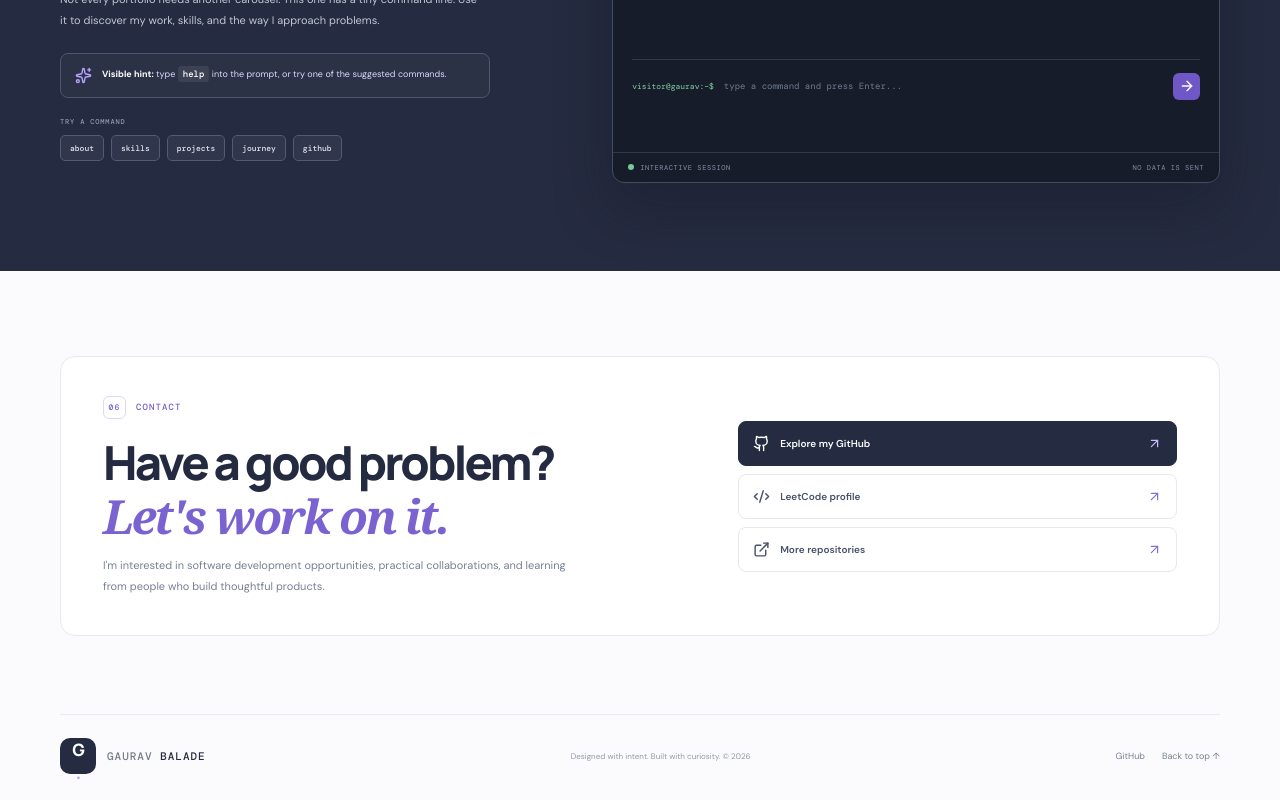
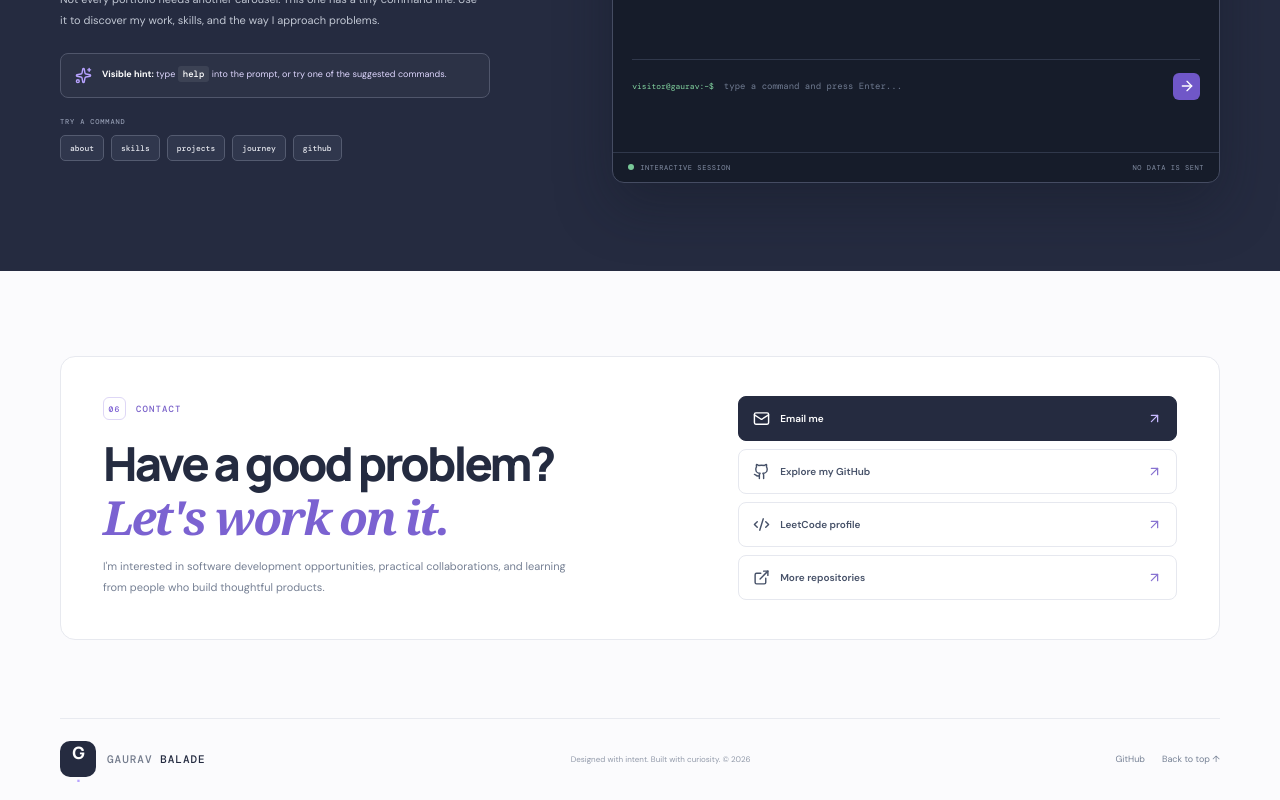
Before and after one commit to gauravbalade/gaurav-tech-universe, a React (Vite) app: page / in a window 1280 px wide. Shown: the part 4874-5674 px from the top of the page. Built offline with nearby package versions, Linux system fonts and the light colour scheme.

Commit message:
Add direct email contact for recruiters

```diff
--- a/src/App.jsx
+++ b/src/App.jsx
@@ -1,6 +1,6 @@
 import { useState } from 'react'
 import {
-  ArrowDown, ArrowRight, ArrowUpRight, Github, Code2, Database,
+  ArrowDown, ArrowRight, ArrowUpRight, Github, Mail, Code2, Database,
   Server, Cloud, Sparkles, ShieldCheck, GraduationCap, MapPin,
   BriefcaseBusiness, ExternalLink, Terminal, Menu, X, Check,
   Laptop, Workflow, HeartHandshake, ChevronRight
@@ -314,7 +314,8 @@ function App() {
           <div className="contact-panel">
             <div className="contact-copy"><div className="section-kicker"><span>06</span> CONTACT</div><h2>Have a good problem?<br/><em>Let's work on it.</em></h2><p>I'm interested in software development opportunities, practical collaborations, and learning from people who build thoughtful products.</p></div>
             <div className="contact-actions">
-              <a className="contact-link primary-contact" href="https://github.com/gauravbalade" target="_blank" rel="noreferrer"><Github size={17}/> Explore my GitHub <ArrowUpRight size={15}/></a>
+              <a className="contact-link primary-contact" href="mailto:gauravbalade@gmail.com"><Mail size={17}/> Email me <ArrowUpRight size={15}/></a>
+              <a className="contact-link" href="https://github.com/gauravbalade" target="_blank" rel="noreferrer"><Github size={17}/> Explore my GitHub <ArrowUpRight size={15}/></a>
               <a className="contact-link" href="https://leetcode.com/u/gauravbalade/" target="_blank" rel="noreferrer"><Code2 size={17}/> LeetCode profile <ArrowUpRight size={15}/></a>
               <a className="contact-link" href="https://github.com/gauravbalade?tab=repositories" target="_blank" rel="noreferrer"><ExternalLink size={17}/> More repositories <ArrowUpRight size={15}/></a>
             </div>
```
